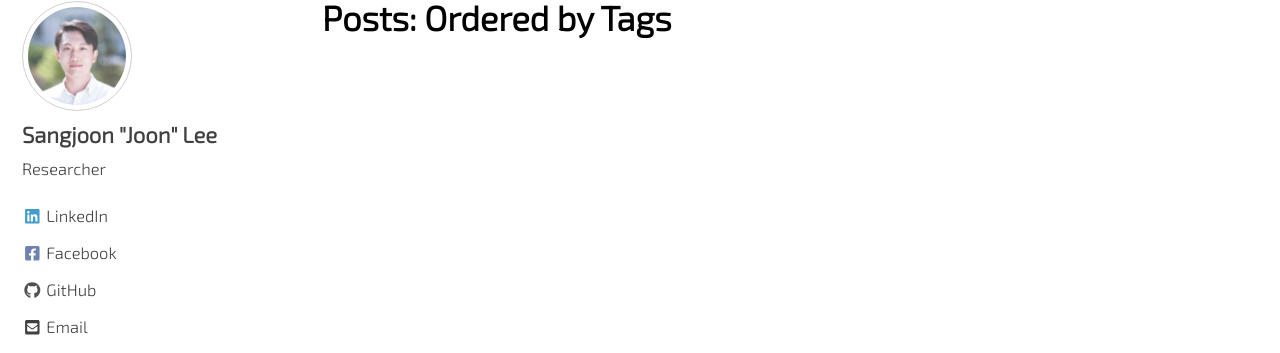
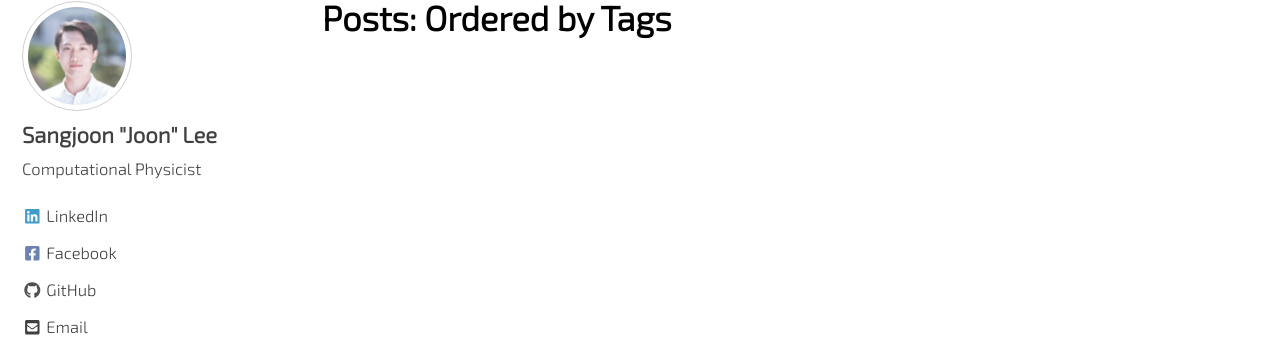
Before and after one commit to jun9303/jun9303.github.io, a Jekyll site: the page built from _pages/tags.md, in a window 1280 px wide. Shown: the part 110-463 px from the top of the page. Built offline with Jekyll 4.4.1, drawn with Linux system fonts in a browser that asks for light colours; cached includes are drawn as plain includes; nearby versions of some CDN libraries.

Commit message:
Profile updates

```diff
--- a/_config.yml
+++ b/_config.yml
@@ -108,7 +108,7 @@ analytics:
 author:
   name             : 'Sangjoon "Joon" Lee'
   avatar           : "/assets/images/bio-photo-sjlee-200x200.png"
-  bio              : "Researcher"
+  bio              : "Computational Physicist"
   location         : # NA
   email            : "sangjoonlee@berkeley.edu"
   links:
```
